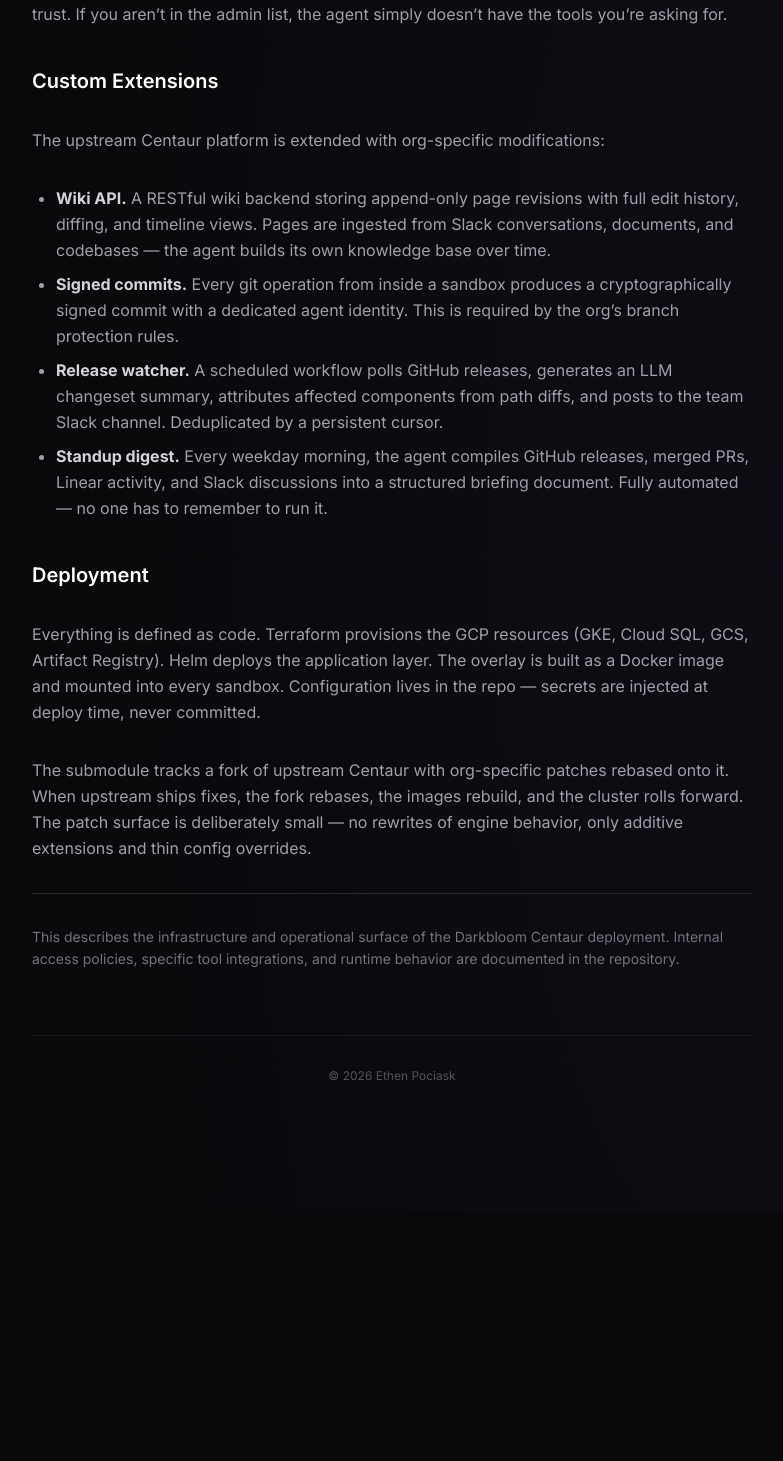
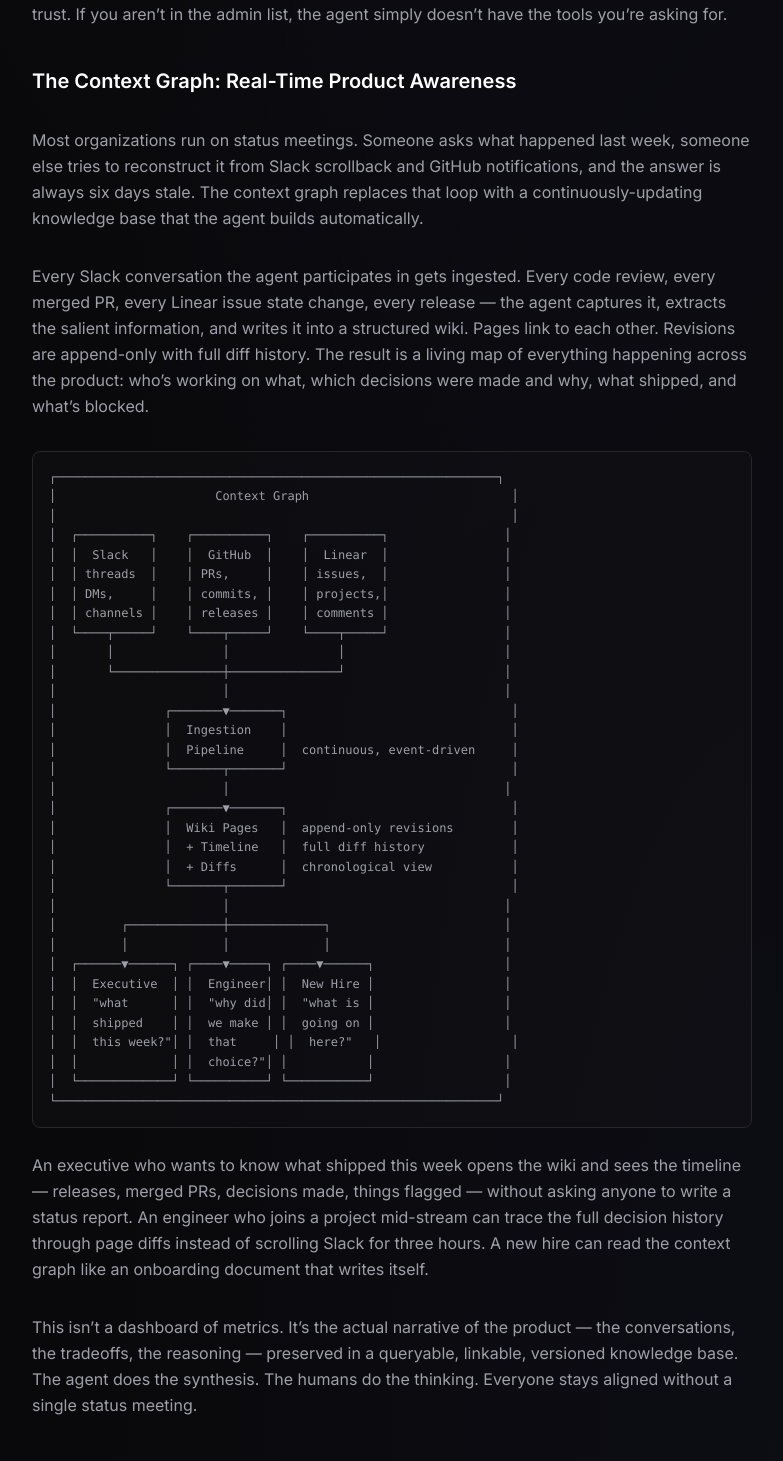
Before and after one commit to ethenotethan/personal-site, a Next.js app: page /writing/darkbloom-centaur-agent in a window 1280 px wide. Shown: the part 2241-3702 px from the top of the page, without its empty margins (248-1031 px from the left). Before the commit the page ends 3453 px from the top, so only its background shows below. Built offline with nearby package versions, Linux system fonts and the light colour scheme.

Commit message:
feat: context graph section — real-time product awareness for executives

```diff
--- a/src/app/writing/darkbloom-centaur-agent/page.tsx
+++ b/src/app/writing/darkbloom-centaur-agent/page.tsx
@@ -195,6 +195,86 @@
         </p>
 
         <h2 className="text-xl font-semibold text-white mt-10">
+          The Context Graph: Real-Time Product Awareness
+        </h2>
+
+        <p className="text-zinc-400 leading-relaxed">
+          Most organizations run on status meetings. Someone asks what
+          happened last week, someone else tries to reconstruct it from Slack
+          scrollback and GitHub notifications, and the answer is always six
+          days stale. The context graph replaces that loop with a
+          continuously-updating knowledge base that the agent builds
+          automatically.
+        </p>
+
+        <p className="text-zinc-400 leading-relaxed">
+          Every Slack conversation the agent participates in gets ingested.
+          Every code review, every merged PR, every Linear issue state change,
+          every release — the agent captures it, extracts the salient
+          information, and writes it into a structured wiki. Pages link to each
+          other. Revisions are append-only with full diff history. The result
+          is a living map of everything happening across the product:
+          who&rsquo;s working on what, which decisions were made and why, what
+          shipped, and what&rsquo;s blocked.
+        </p>
+
+        <div className="my-6 p-4 border border-zinc-800 rounded-lg bg-zinc-900/30 overflow-x-auto">
+          <pre className="text-xs text-zinc-400 font-mono leading-relaxed whitespace-pre">
+{`┌─────────────────────────────────────────────────────────────┐
+│                      Context Graph                            │
+│                                                               │
+│  ┌──────────┐    ┌──────────┐    ┌──────────┐                │
+│  │  Slack   │    │  GitHub  │    │  Linear  │                │
+│  │ threads  │    │ PRs,     │    │ issues,  │                │
+│  │ DMs,     │    │ commits, │    │ projects,│                │
+│  │ channels │    │ releases │    │ comments │                │
+│  └────┬─────┘    └────┬─────┘    └────┬─────┘                │
+│       │               │               │                      │
+│       └───────────────┼───────────────┘                      │
+│                       │                                      │
+│               ┌───────▼───────┐                               │
+│               │  Ingestion    │                               │
+│               │  Pipeline     │  continuous, event-driven     │
+│               └───────┬───────┘                               │
+│                       │                                      │
+│               ┌───────▼───────┐                               │
+│               │  Wiki Pages   │  append-only revisions        │
+│               │  + Timeline   │  full diff history            │
+│               │  + Diffs      │  chronological view           │
+│               └───────┬───────┘                               │
+│                       │                                      │
+│         ┌─────────────┼─────────────┐                        │
+│         │             │             │                        │
+│  ┌──────▼──────┐ ┌────▼─────┐ ┌────▼──────┐                  │
+│  │  Executive  │ │  Engineer│ │  New Hire │                  │
+│  │  "what      │ │  "why did│ │  "what is │                  │
+│  │  shipped    │ │  we make │ │  going on │                  │
+│  │  this week?"│ │  that     │ │  here?"   │                  │
+│  │             │ │  choice?"│ │           │                  │
+│  └─────────────┘ └──────────┘ └───────────┘                  │
+└─────────────────────────────────────────────────────────────┘`}
+          </pre>
+        </div>
+
+        <p className="text-zinc-400 leading-relaxed">
+          An executive who wants to know what shipped this week opens the wiki
+          and sees the timeline — releases, merged PRs, decisions made, things
+          flagged — without asking anyone to write a status report. An engineer
+          who joins a project mid-stream can trace the full decision history
+          through page diffs instead of scrolling Slack for three hours. A new
+          hire can read the context graph like an onboarding document that
+          writes itself.
+        </p>
+
+        <p className="text-zinc-400 leading-relaxed">
+          This isn&rsquo;t a dashboard of metrics. It&rsquo;s the actual
+          narrative of the product — the conversations, the tradeoffs, the
+          reasoning — preserved in a queryable, linkable, versioned knowledge
+          base. The agent does the synthesis. The humans do the thinking.
+          Everyone stays aligned without a single status meeting.
+        </p>
+
+        <h2 className="text-xl font-semibold text-white mt-10">
           Custom Extensions
         </h2>
 
```
